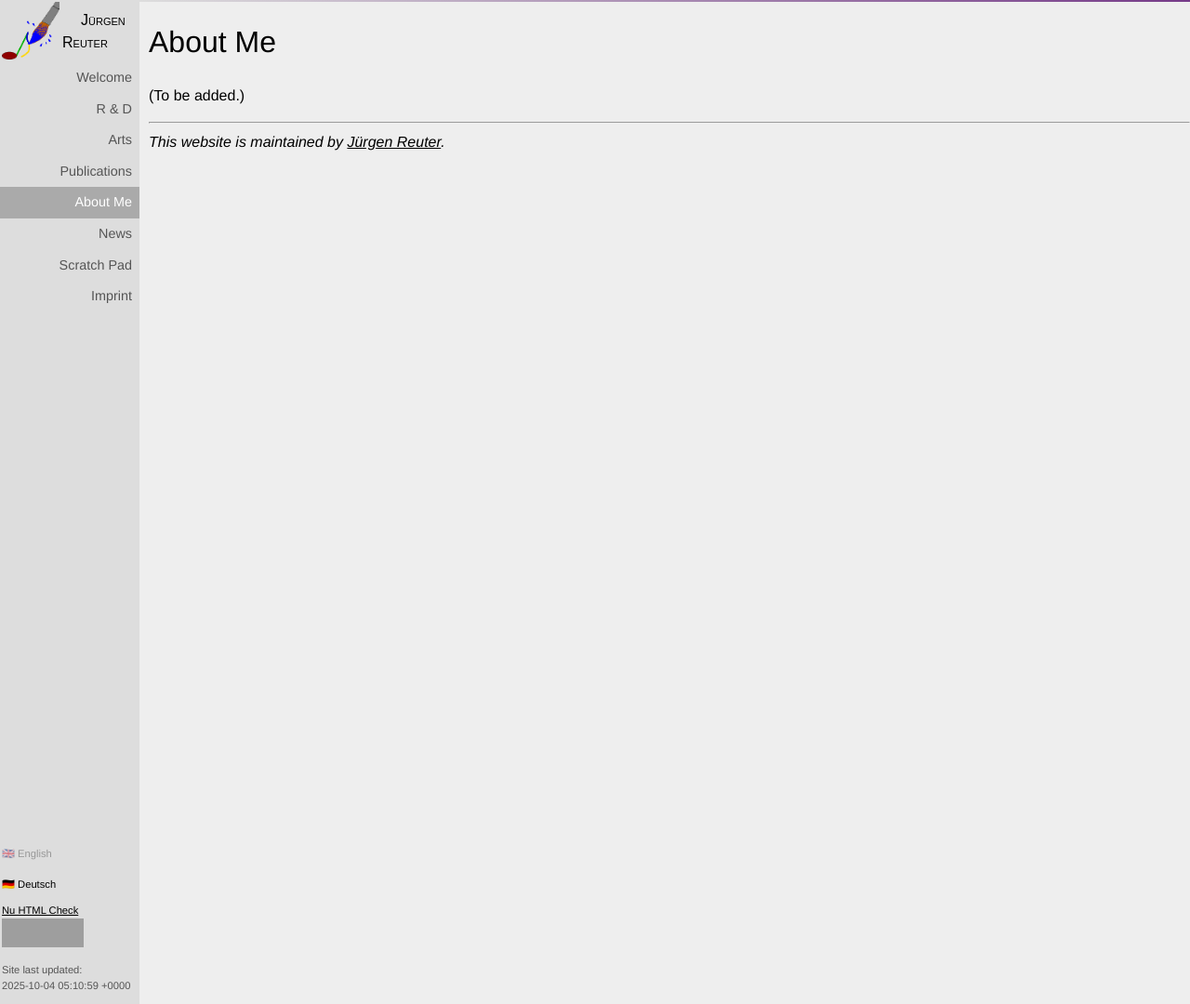
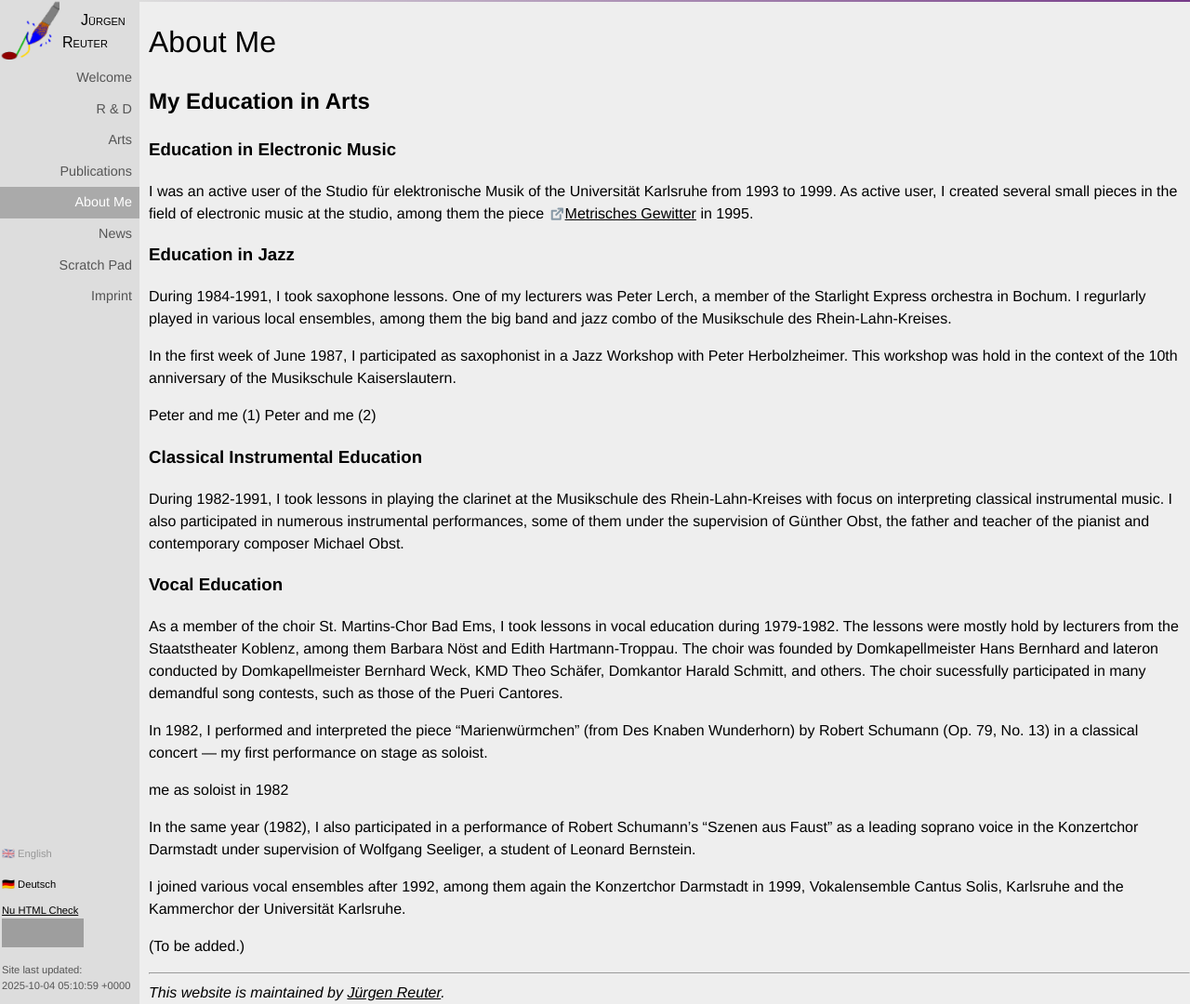
Before and after one commit to soundpaint/soundpaint.github.io, a Jekyll site: the page built from en/resume.md, in a window 1280 px wide and 1080 px high. Shown: the whole window at 93% size. Built offline with Jekyll 4.4.1, drawn with Linux system fonts in a browser that asks for light colours; our own code applies the rules of GitHub Pages for plain Markdown files; grey boxes are pictures that could not be loaded.

Commit message:
Add Resume
* resume.md: Add English resume.
  [Work in progress.]

```diff
--- a/en/resume.md
+++ b/en/resume.md
@@ -4,4 +4,63 @@ description: resume of my vita
 title: About Me
 ---
 
+## My Education in Arts
+
+### Education in Electronic Music
+
+I was an active user of the Studio für elektronische Musik of the
+Universität Karlsruhe from 1993 to 1999.  As active user, I created
+several small pieces in the field of electronic music at the studio,
+among them the piece [Metrisches
+Gewitter](https://soundcloud.com/soundpaint-1/metric-thunderstorm) in
+1995.
+
+### Education in Jazz
+
+During 1984-1991, I took saxophone lessons.  One of my lecturers was
+Peter Lerch, a member of the Starlight Express orchestra in Bochum.  I
+regurlarly played in various local ensembles, among them the big band
+and jazz combo of the Musikschule des Rhein-Lahn-Kreises.
+
+In the first week of June 1987, I participated as saxophonist in a
+Jazz Workshop with Peter Herbolzheimer.  This workshop was hold in the
+context of the 10th anniversary of the Musikschule Kaiserslautern.
+
+Peter and me (1) Peter and me (2)
+
+### Classical Instrumental Education
+
+During 1982-1991, I took lessons in playing the clarinet at the
+Musikschule des Rhein-Lahn-Kreises with focus on interpreting
+classical instrumental music.  I also participated in numerous
+instrumental performances, some of them under the supervision of
+Günther Obst, the father and teacher of the pianist and contemporary
+composer Michael Obst.
+
+### Vocal Education
+
+As a member of the choir St. Martins-Chor Bad Ems, I took lessons in
+vocal education during 1979-1982.  The lessons were mostly hold by
+lecturers from the Staatstheater Koblenz, among them Barbara Nöst and
+Edith Hartmann-Troppau.  The choir was founded by Domkapellmeister
+Hans Bernhard and lateron conducted by Domkapellmeister Bernhard Weck,
+KMD Theo Schäfer, Domkantor Harald Schmitt, and others.  The choir
+sucessfully participated in many demandful song contests, such as
+those of the Pueri Cantores.
+
+In 1982, I performed and interpreted the piece “Marienwürmchen” (from
+Des Knaben Wunderhorn) by Robert Schumann (Op. 79, No. 13) in a
+classical concert — my first performance on stage as soloist.
+
+me as soloist in 1982
+
+In the same year (1982), I also participated in a performance of
+Robert Schumann's “Szenen aus Faust” as a leading soprano voice in the
+Konzertchor Darmstadt under supervision of Wolfgang Seeliger, a
+student of Leonard Bernstein.
+
+I joined various vocal ensembles after 1992, among them again the
+Konzertchor Darmstadt in 1999, Vokalensemble Cantus Solis, Karlsruhe
+and the Kammerchor der Universität Karlsruhe.
+
 (To be added.)
```
